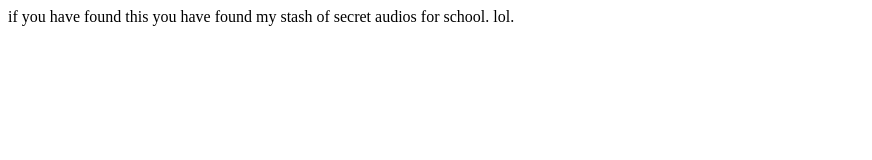
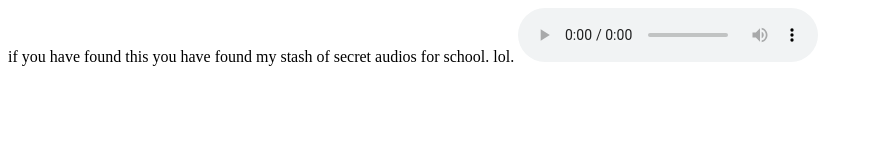
Before and after one commit to Samthemanlol/repopo, a plain HTML site: page index.html in a window 1280 px wide. Shown: the whole page, without its empty margins (0-872 px from the left). Drawn offline with Linux system fonts and the light colour scheme.

Commit message:
Update index.html

```diff
--- a/index.html
+++ b/index.html
@@ -2,5 +2,9 @@
 <head>
 <body>
 <p1> if you have found this you have found my stash of secret audios for school. lol.</p1>
+  <audio controls>
+  <source src="/ligma/ariamath.mp3" type="audio/mp3">
+  Your browser does not support the audio element.
+</audio>
 </body>
 </head>
```
